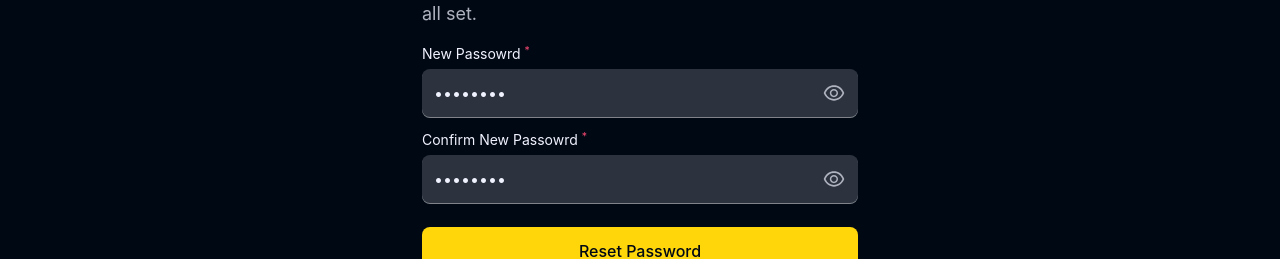
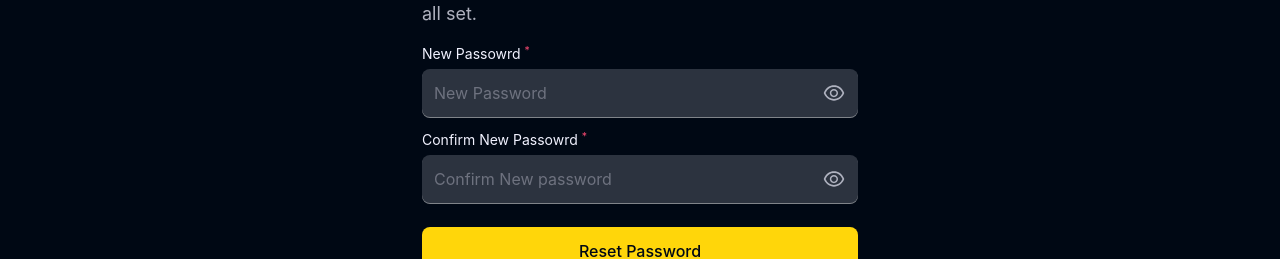
Before and after one commit to Akumar4318/StudyNotion_MERN, a React (Vite) app in the folder Frontend/: page /update-password/1 in a window 1280 px wide. Shown: the part 306-565 px from the top of the page. Built offline with nearby package versions, Linux system fonts and the light colour scheme; no server answers.

Commit message:
Reset password  component

```diff
--- a/Frontend/src/Pages/UpdatePassword.jsx
+++ b/Frontend/src/Pages/UpdatePassword.jsx
@@ -13,7 +13,7 @@ const UpdatePassword = () => {
     confirmPassword: "",
   });
   const [showPassword, setShowPasswod] = useState(false);
-  const [showConfirmPassword, setShowConfirmPasswod] = useState(false);
+  const [showConfirmPassword, setShowConfirmPassword] = useState(false);
 
   const { password, confirmPassword } = formData;
 
@@ -22,7 +22,7 @@ const UpdatePassword = () => {
   const handleOnChange = (e) => {
     setFormData((prevData) => ({
       ...prevData,
-      [e.target.value]: e.target.value,
+      [e.target.name]: e.target.value,
     }));
   };
 
@@ -50,9 +50,9 @@ const UpdatePassword = () => {
                 type={showPassword ? "text" : "password"}
                 required
                 name="password"
-                value={"password"}
+                value={password}
                 onChange={handleOnChange}
-                placeholder="Password"  className="form-style w-full !pr-10"
+                placeholder="New Password"  className="form-style w-full !pr-10"
               />
               <span  className="absolute right-3 top-[38px] z-[10] cursor-pointer"
                 onClick={() => {
@@ -70,14 +70,14 @@ const UpdatePassword = () => {
               <input
                 type={showConfirmPassword ? "text" : "password"}
                 required
-                name="password"
-                value={"password"}
+                name="confirmPassword"
+                value={confirmPassword}
                 onChange={handleOnChange}
                 placeholder="Confirm New password" className="form-style w-full !pr-10"
               />
               <span className="absolute right-3 top-[38px] z-[10] cursor-pointer"
                 onClick={() => {
-                  setShowConfirmPasswod(!showConfirmPassword);
+                    setShowConfirmPassword(!showConfirmPassword);
                 }}
               >
                 {showConfirmPassword ? (
--- a/Frontend/src/Services/operstions/authAPI.js
+++ b/Frontend/src/Services/operstions/authAPI.js
@@ -33,7 +33,7 @@ export function getPasswordResetToken(email,setEmailSent){
             toast.success("Reset Email sent")
             setEmailSent(true)
         } catch (error) {
-            console.log("RESET PASSOWRD TOKEN ERROR");
+            console.log("RESET PASSWORD TOKEN ERROR");
             console.log(error)
             toast.error("Failed to send email for resetting the passowrd")
         }
@@ -42,7 +42,7 @@ export function getPasswordResetToken(email,setEmailSent){
 }
 
 
-export function resetPassword(token,confirmPassword,password){
+export function resetPassword(password, confirmPassword, token){
 
     return async(dispatch)=>{
 
@@ -52,7 +52,7 @@ export function resetPassword(token,confirmPassword,password){
             const response=await apiConnector("POST",RESETPASSWORD_API,{password,confirmPassword,token});
             console.log("RESET PASSOWRD RESPONSE ...",response);
 
-            if(!response.data.sucess){
+            if(!response.data.success){
                 throw new Error (response.data.message);
 
             }
```
Also changed, not shown: 1 other file (tests, documents, lock files or other folders).
